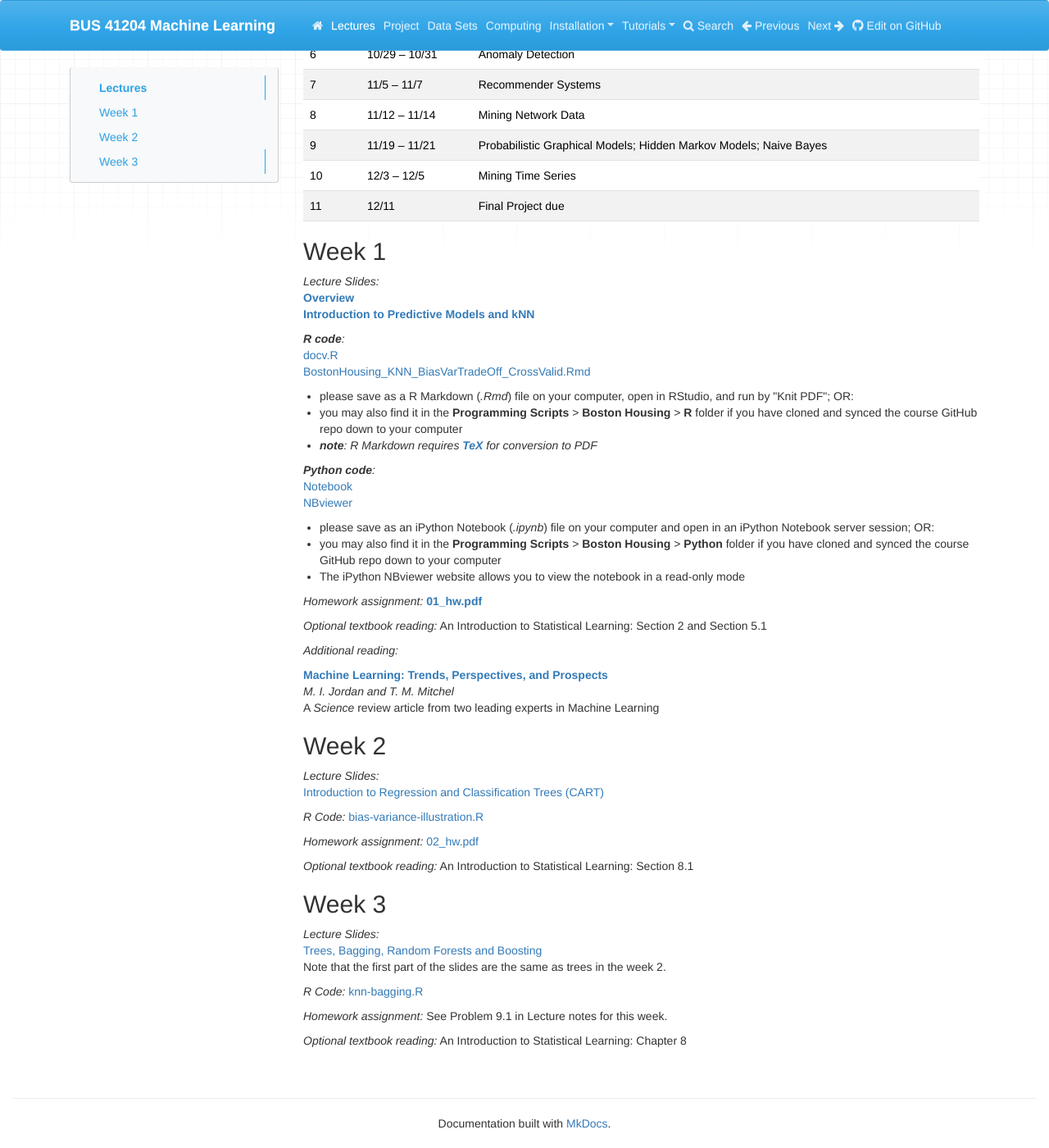
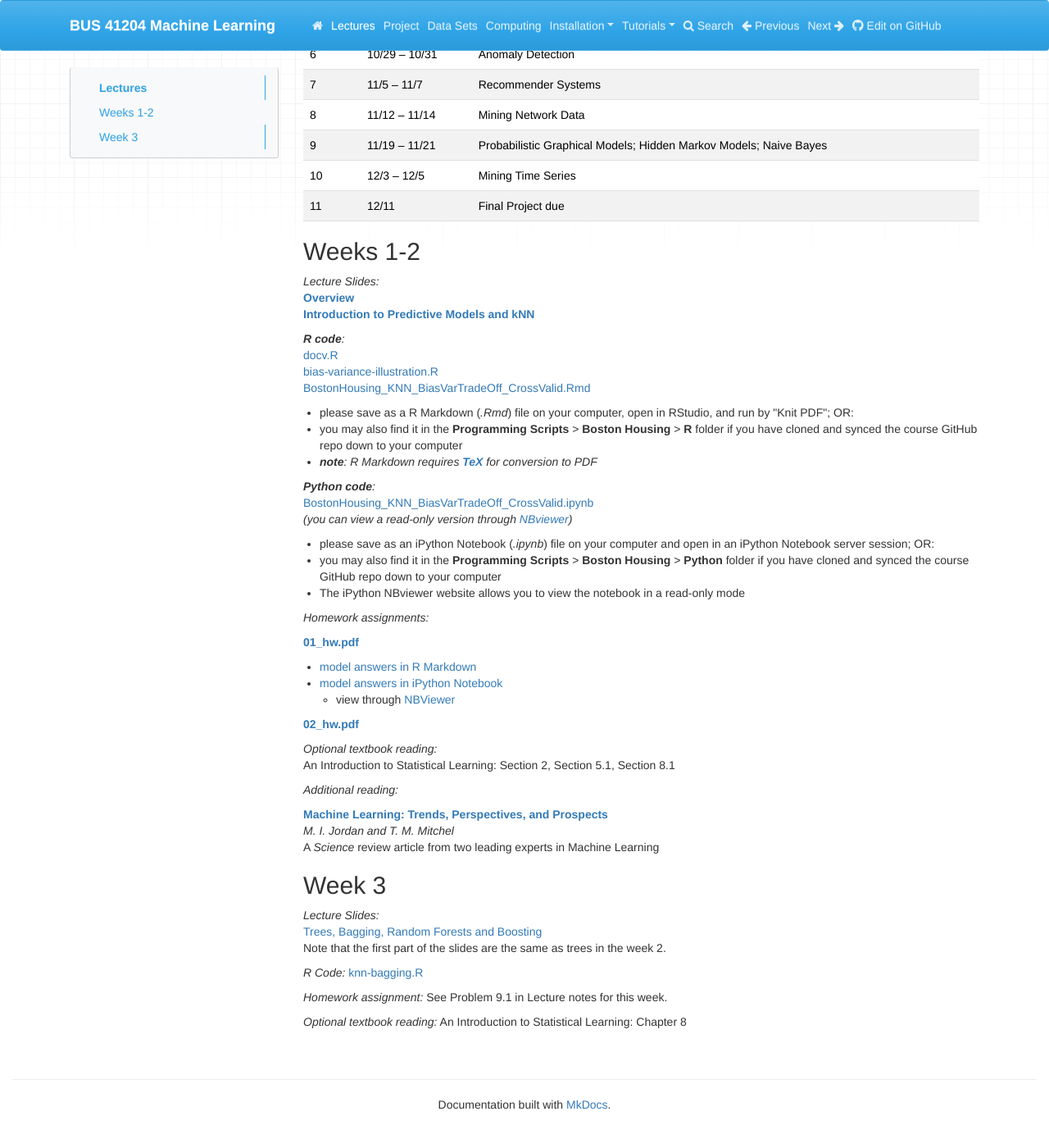
Before and after one commit to ChicagoBoothML/MachineLearning_Fall2015, an MkDocs documentation site: the page built from docs/Syllabus.md, in a window 1280 px wide and 1400 px high, scrolled down 377 px. Shown: the whole window at 82% size. Built offline with MkDocs 1.6.1, drawn with Linux system fonts in a browser that asks for light colours; nearby versions of some CDN libraries; old or Windows-style settings are respelled for this version of MkDocs; after the commit the page ends 1754 px from its top, so only the background shows below that.

Commit message:
update website with homework solutions

```diff
--- a/docs/Syllabus.md
+++ b/docs/Syllabus.md
@@ -18,14 +18,15 @@ We will move at a pace dictated by class discussions. Please check this page oft
 | 11   | 12/11               | Final Project due                                                       |
 
 
-## Week 1
+## Weeks 1-2
 
 _Lecture Slides:_ <br>
 [**Overview**](Syllabus/01_overview.pdf) <br>
 [**Introduction to Predictive Models and kNN**](Syllabus/01_knn.pdf)
 
 _**R code**:_ <br>
-[docv.R](Syllabus/docv.R) <br>
+[docv.R](https://github.com/ChicagoBoothML/HelpR/blob/master/docv.R) <br>
+[bias-variance-illustration.R](Syllabus/bias-variance-illustration.R) <br>
 [BostonHousing_KNN_BiasVarTradeOff_CrossValid.Rmd](http://raw.githubusercontent.com/ChicagoBoothML/MachineLearning_Fall2015/master/Programming%20Scripts/Boston%20Housing/R/BostonHousing_KNN_BiasVarTradeOff_CrossValid.Rmd)
 
 - please save as a R Markdown (_.Rmd_) file on your computer, open in RStudio, and run by "Knit PDF"; OR:
@@ -34,18 +35,27 @@ if you have cloned and synced the course GitHub repo down to your computer
 - _**note**: R Markdown requires [**TeX**](Installation/TeX) for conversion to PDF_
 
 _**Python code**:_ <br>
-[Notebook](http://raw.githubusercontent.com/ChicagoBoothML/MachineLearning_Fall2015/master/Programming%20Scripts/Boston%20Housing/Python/BostonHousing_KNN_BiasVarTradeOff_CrossValid.ipynb)<br>
-[NBviewer](http://nbviewer.ipython.org/github/ChicagoBoothML/MachineLearning_Fall2015/blob/master/Programming%20Scripts/Boston%20Housing/Python/BostonHousing_KNN_BiasVarTradeOff_CrossValid.ipynb)
+[BostonHousing_KNN_BiasVarTradeOff_CrossValid.ipynb](http://raw.githubusercontent.com/ChicagoBoothML/MachineLearning_Fall2015/master/Programming%20Scripts/Boston%20Housing/Python/BostonHousing_KNN_BiasVarTradeOff_CrossValid.ipynb)<br>
+_(you can view a read-only version through [NBviewer](http://nbviewer.ipython.org/github/ChicagoBoothML/MachineLearning_Fall2015/blob/master/Programming%20Scripts/Boston%20Housing/Python/BostonHousing_KNN_BiasVarTradeOff_CrossValid.ipynb))_
 
 - please save as an iPython Notebook (_.ipynb_) file on your computer and open in an iPython Notebook server session; OR:
 - you may also find it in the **Programming Scripts** > **Boston Housing** > **Python** folder
 if you have cloned and synced the course GitHub repo down to your computer
 - The iPython NBviewer website allows you to view the notebook in a read-only mode
 
-_Homework assignment:_ [**01_hw.pdf**](Syllabus/01_hw.pdf)
+_Homework assignments:_ <br>
 
-_Optional textbook reading:_
-An Introduction to Statistical Learning: Section 2 and Section 5.1
+[**01_hw.pdf**](Syllabus/01_hw.pdf)
+
+- [model answers in R Markdown](https://raw.githubusercontent.com/ChicagoBoothML/MachineLearning_Fall2015/master/Programming%20Scripts/Used%20Cars/R/UsedCars_HW01ans.Rmd)
+- [model answers in iPython Notebook](https://raw.githubusercontent.com/ChicagoBoothML/MachineLearning_Fall2015/master/Programming%20Scripts/Used%20Cars/Python/UsedCars_HW01ans.ipynb)
+    - view through [NBViewer](http://nbviewer.ipython.org/github/ChicagoBoothML/MachineLearning_Fall2015/blob/master/Programming%20Scripts/Used%20Cars/Python/UsedCars_HW01ans.ipynb)
+
+[**02_hw.pdf**](Syllabus/02_hw.pdf)
+
+
+_Optional textbook reading:_ <br>
+An Introduction to Statistical Learning: Section 2, Section 5.1, Section 8.1
 
 _Additional reading:_
 
@@ -53,20 +63,8 @@ _Additional reading:_
 *M. I. Jordan and T. M. Mitchel* <br>
 A *Science* review article from two leading experts in Machine Learning
 
-## Week 2
-
-_Lecture Slides:_ <br>
-[Introduction to Regression and Classification Trees (CART)](Syllabus/02_intro_trees.pdf)
-
-_R Code:_ [bias-variance-illustration.R](Syllabus/bias-variance-illustration.R)
-
-_Homework assignment:_ [02_hw.pdf](Syllabus/02_hw.pdf)
-
-_Optional textbook reading:_
-An Introduction to Statistical Learning: Section 8.1
 
 ## Week 3
-
 
 _Lecture Slides:_ <br>
 [Trees, Bagging, Random Forests and Boosting](Syllabus/03_trees_bag_boost.pdf)  <br>
```
Also changed, not shown: docs/index.md (+1 -1 lines).
